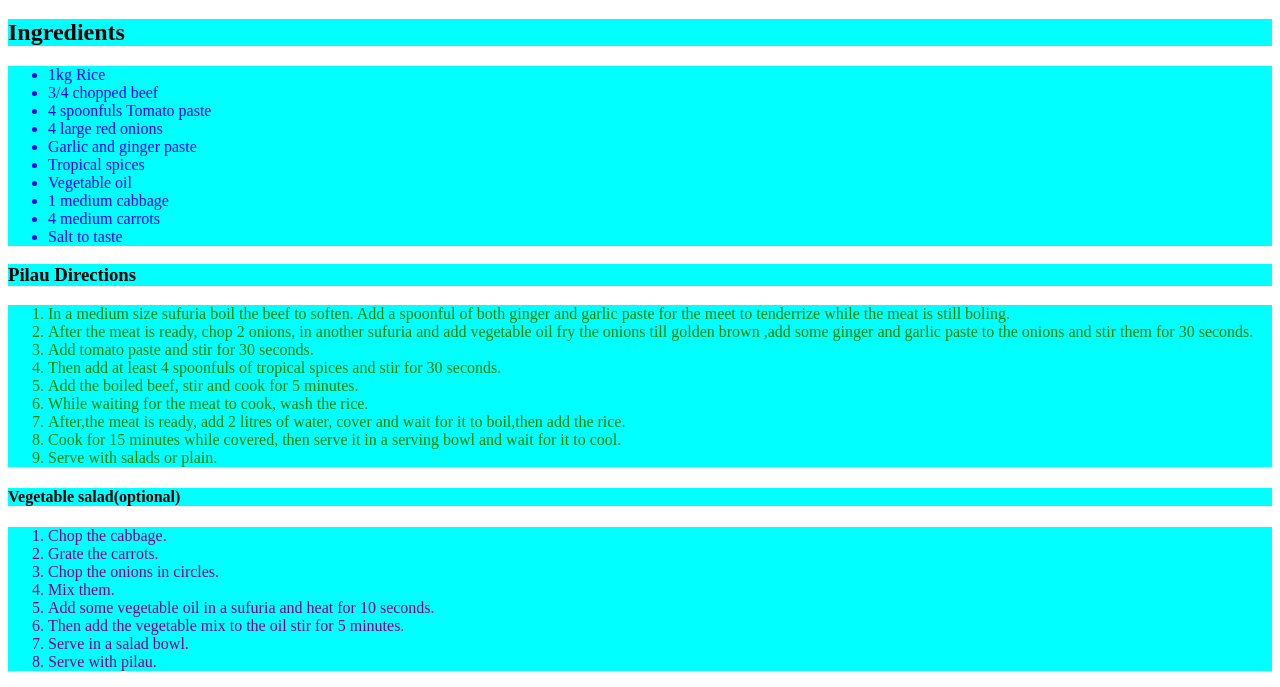
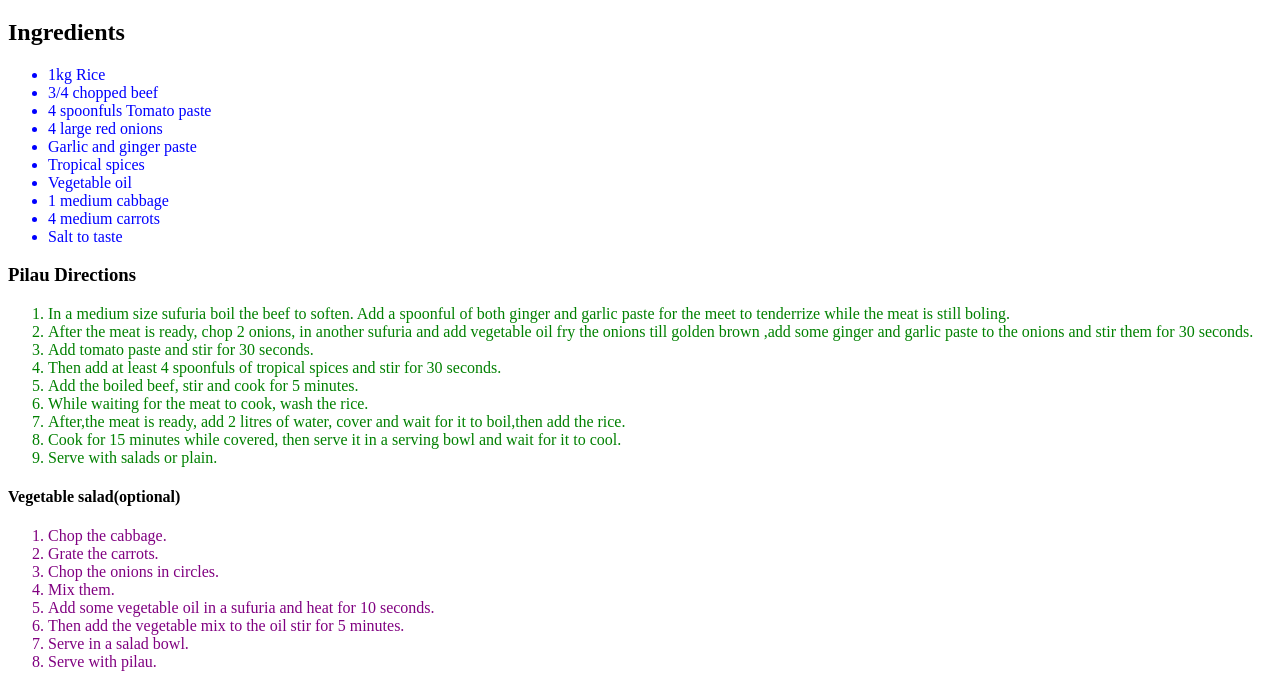
Before and after one commit to njokiw/odin-recipes, a plain HTML site: page recipes/pilau.html in a window 1280 px wide. Shown: the part 337-1024 px from the top of the page. Drawn offline with Linux system fonts and the light colour scheme.

```diff
--- a/recipes/pilau.html
+++ b/recipes/pilau.html
@@ -7,7 +7,7 @@
     <title>Document</title>
     <link rel="stylesheet" href="styles.css">
 </head>
-<DIV>
+
 <body>
     <h1 id="pilau">Pilau</h1>
     <img src="images/Pilau.jpeg" alt="Pilau">
@@ -51,6 +51,5 @@
         <li>Serve with pilau.</li>
     </ol>
 </body>
-</DIV>
 
 </html>
--- a/recipes/styles.css
+++ b/recipes/styles.css
@@ -9,9 +9,7 @@
     font-size: 34px;
     color: black;
 }
-DIV *{
-    background-color:aqua ;
-}
+
 .Ingredients
 .Directions
 .Directions2 {
```
